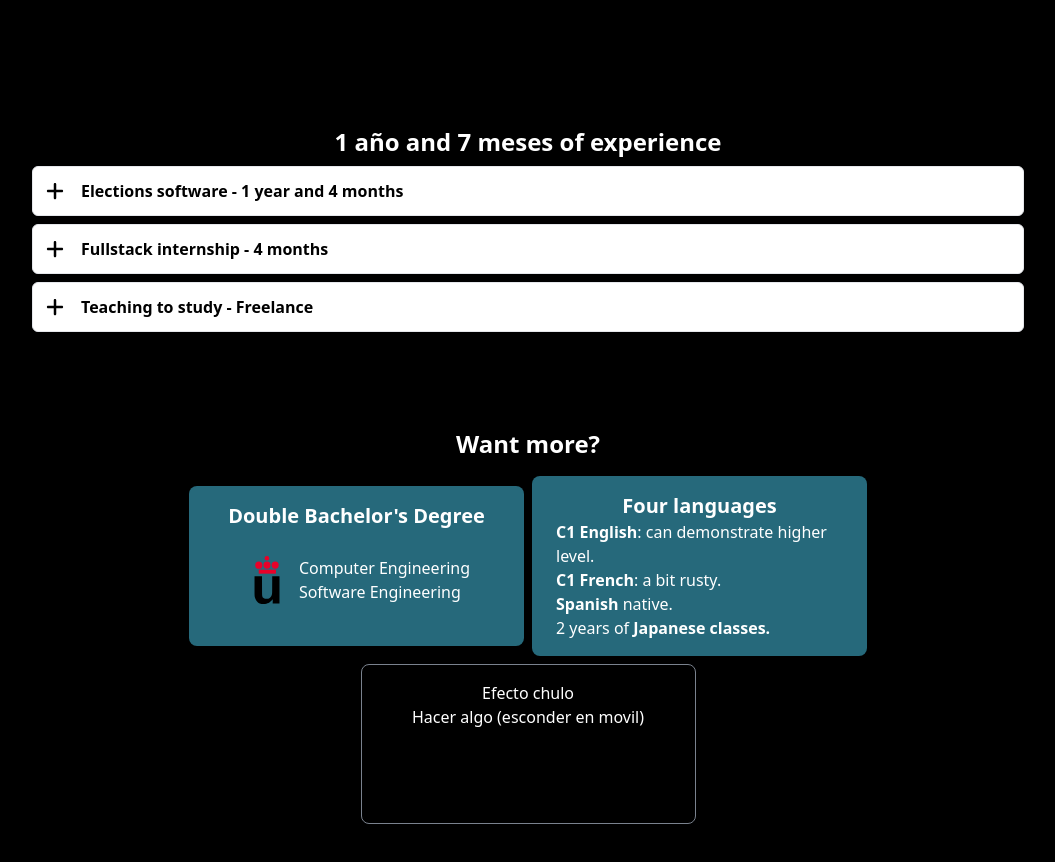
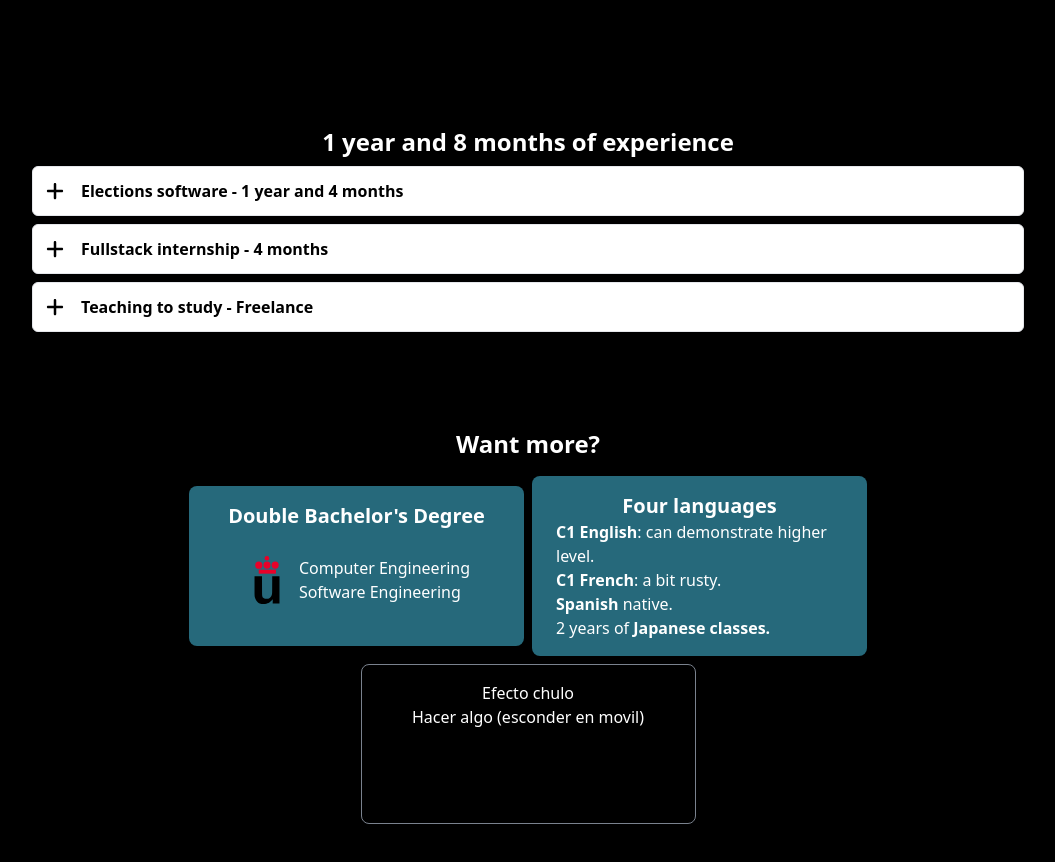
Before and after one commit to Kikemaji/resume, a Next.js app: page /en in a window 1280 px wide. Shown: the part 1440-2302 px from the top of the page, without its empty margins (112-1167 px from the left). Built offline with nearby package versions, Linux system fonts and the light colour scheme.

Commit message:
Correct gramar for plural months and years

```diff
--- a/src/components/sections/experience/ExperienceSection.tsx
+++ b/src/components/sections/experience/ExperienceSection.tsx
@@ -11,7 +11,7 @@ import * as data from './text';
 import { Dictionary } from '@/dictionaries/dictionaries';
 import { getTranslation } from '@/utils/getTranslations';
 
-const comienzoAprox = new Date(2022, 7, 12).getTime();
+const comienzoAprox = new Date(2022, 6, 12).getTime(); // Adding 2 previous jobs
 const ahora = new Date().getTime();
 const diferenciaEnMilisegundos = ahora - comienzoAprox;
 const anosDeExperiencia = Math.floor(
@@ -21,6 +21,7 @@ const mesasDeExperiencia = Math.floor(
   (diferenciaEnMilisegundos % (365.25 * 24 * 60 * 60 * 1000)) /
     (30.44 * 24 * 60 * 60 * 1000)
 );
+const stopCounting = true;
 
 const ExperienceSection = ({ dictionary }: { dictionary: Dictionary }) => {
   const [value, setValue] = useState('-1');
@@ -35,9 +36,14 @@ const ExperienceSection = ({ dictionary }: { dictionary: Dictionary }) => {
   return (
     <section className="mb-16 mt-8 flex flex-col gap-2 lg:my-24">
       <h2 className="h2 text-center font-bold">
-        {anosDeExperiencia} {anosDeExperiencia > 1 ? 'años' : 'año'}{' '}
-        {getTranslation(dictionary, ['y'])} {mesasDeExperiencia}{' '}
-        {mesasDeExperiencia === 1 ? 'mes' : 'meses'}{' '}
+        {stopCounting ? 1 : anosDeExperiencia}{' '}
+        {anosDeExperiencia > 1
+          ? getTranslation(dictionary, ['plusYears'])
+          : getTranslation(dictionary, ['year'])}{' '}
+        {stopCounting ? 8 : mesasDeExperiencia}{' '}
+        {mesasDeExperiencia > 1
+          ? getTranslation(dictionary, ['plusMonth'])
+          : getTranslation(dictionary, ['month'])}{' '}
         {getTranslation(dictionary, ['experienceSection', 'ofExperience'])}
       </h2>
       <Dialog
--- a/src/dictionaries/en.json
+++ b/src/dictionaries/en.json
@@ -1,7 +1,10 @@
 {
   "years": "years",
   "photo": "Enrique's Photo",
-  "y": "and",
+  "plusYears": "years and",
+  "year": "year and",
+  "plusMonth": "months",
+  "month": "month",
   "icons": {
     "eslint": "ESLint icon",
     "next": "NextJS icon",
--- a/src/dictionaries/es.json
+++ b/src/dictionaries/es.json
@@ -1,7 +1,10 @@
 {
   "years": "años",
   "photo": "Foto Enrique",
-  "y": "y",
+  "plusYears": "años y",
+  "year": "año y",
+  "plusMonth": "meses",
+  "month": "mes",
   "icons": {
     "eslint": "Icono ESLint",
     "next": "Icono NextJS",
```
